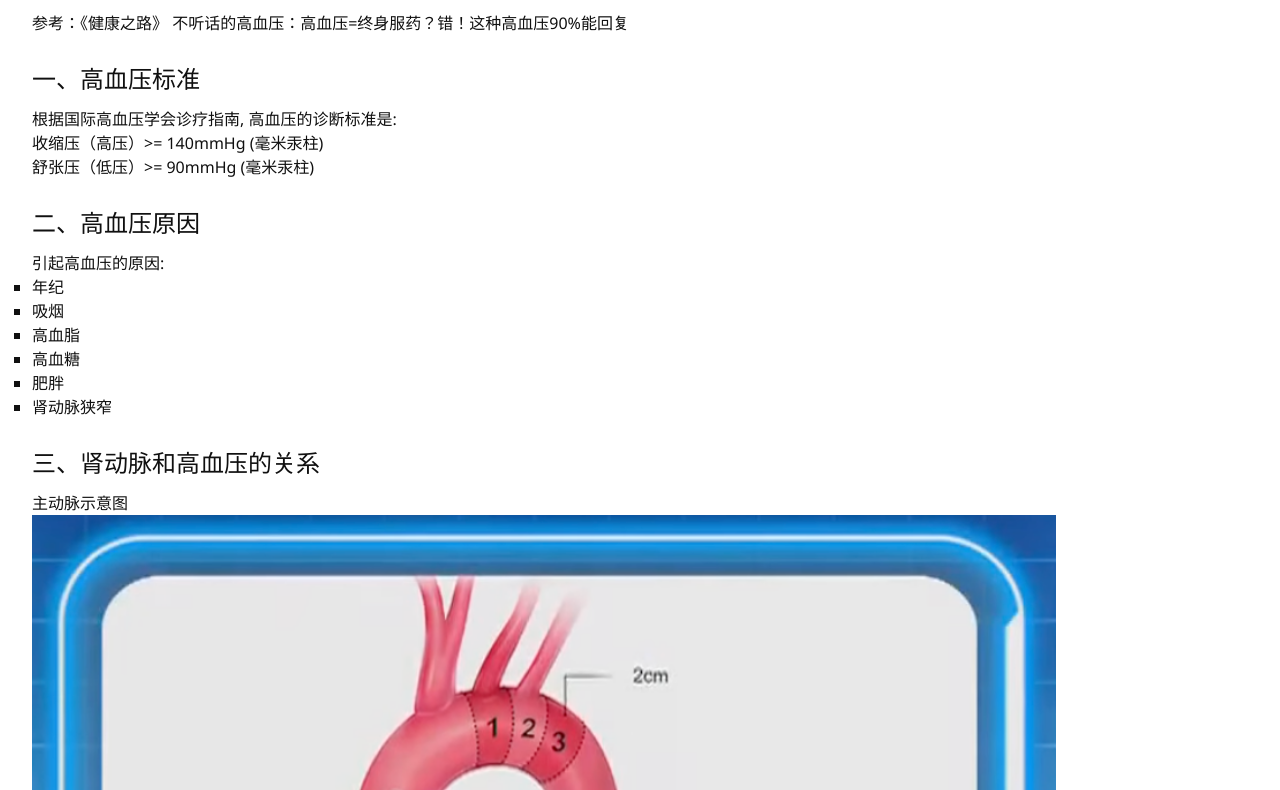
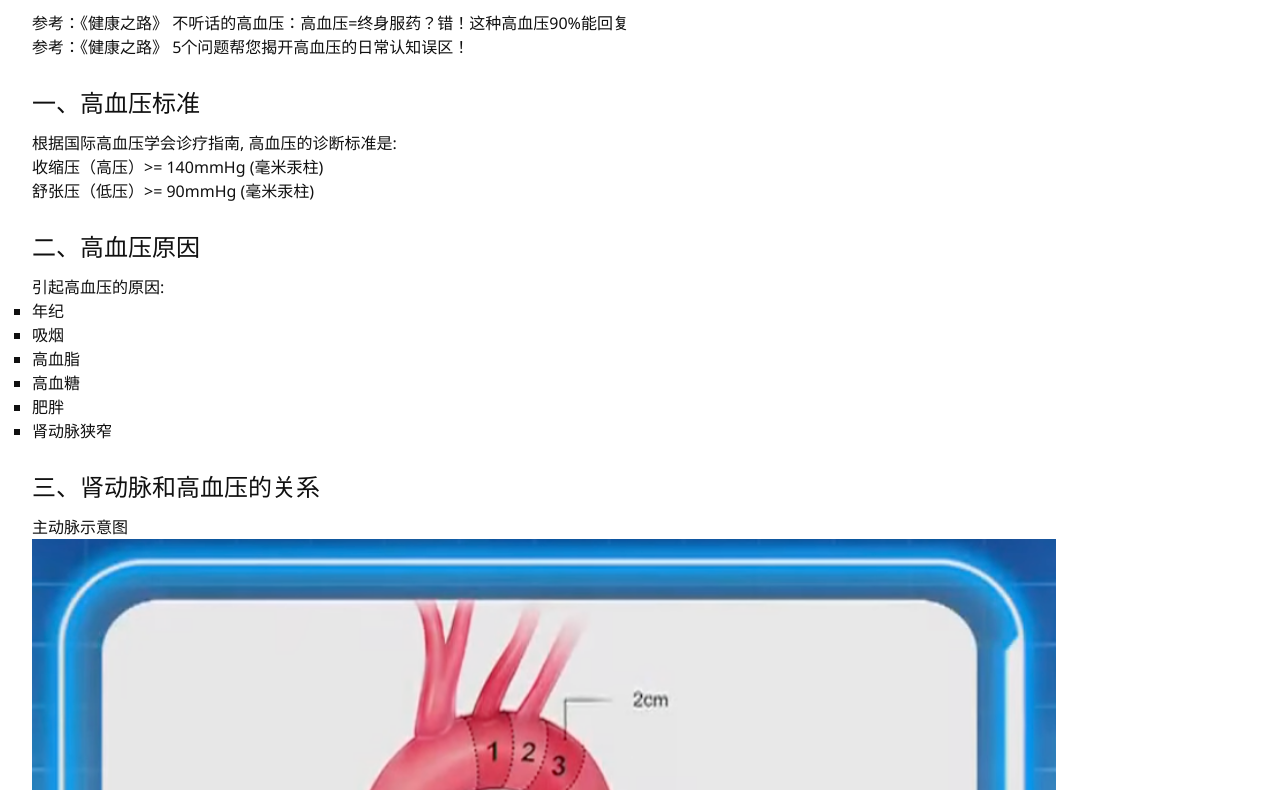
Before and after one commit to yuebwang/hypertension, a plain HTML site: page index.html in a window 1280 px wide. Shown: the part 85-875 px from the top of the page. Drawn offline with Linux system fonts and the light colour scheme.

Commit message:
add second reference

```diff
--- a/index.html
+++ b/index.html
@@ -11,6 +11,7 @@
 <body>
     <h1>关于高血压的一些知识点</h1>
     <p>参考：《健康之路》 不听话的高血压：高血压=终身服药？错！这种高血压90%能回复</p>
+    <p>参考：《健康之路》 5个问题帮您揭开高血压的日常认知误区！</p>
     <section>
         <h2>一、高血压标准</h2>
         <p>根据国际高血压学会诊疗指南, 高血压的诊断标准是:</p>
```
